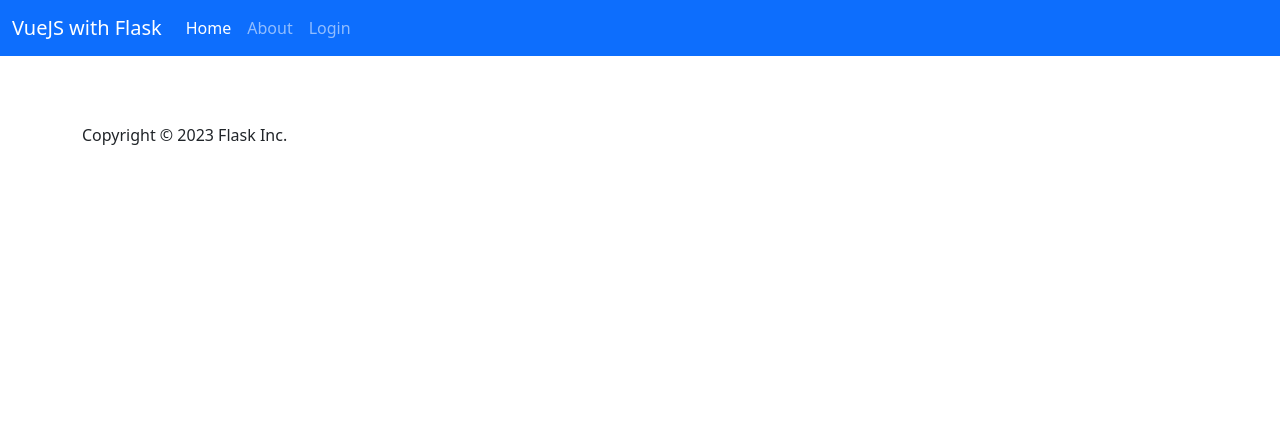
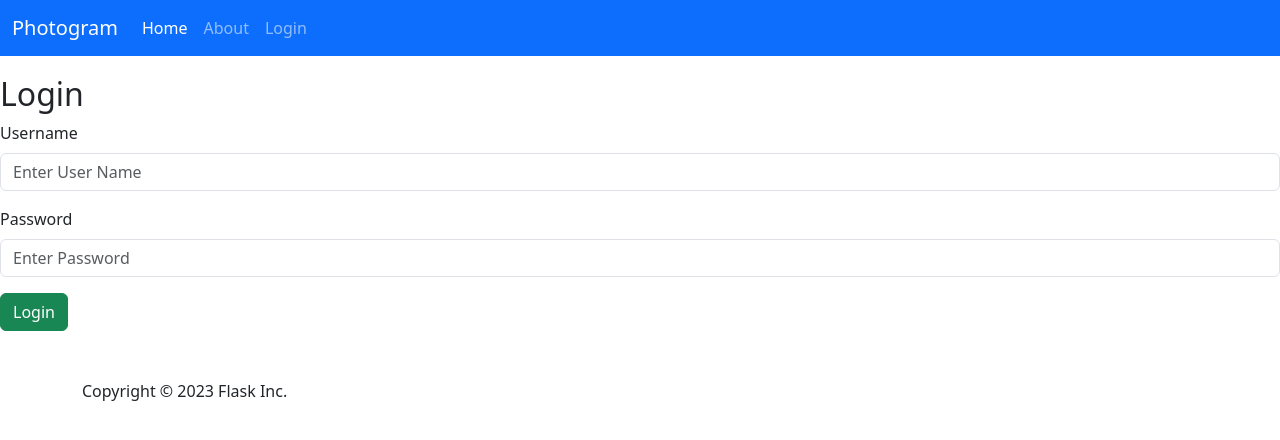
Before and after one commit to MrNeilSasa/info3180-project2, a Vue app: page /login in a window 1280 px wide. Shown: the top 440 px of the page. Built offline with nearby package versions, Linux system fonts and the light colour scheme; no server answers.

Commit message:
LoginForm and api created but not fully functional

```diff
--- a/src/components/AppHeader.vue
+++ b/src/components/AppHeader.vue
@@ -2,7 +2,7 @@
   <header>
     <nav class="navbar navbar-expand-lg navbar-dark bg-primary fixed-top">
       <div class="container-fluid">
-        <a class="navbar-brand" href="/">VueJS with Flask</a>
+        <a class="navbar-brand" href="/">Photogram</a>
         <button
           class="navbar-toggler"
           type="button"
@@ -23,7 +23,7 @@
               <RouterLink class="nav-link" to="/about">About</RouterLink>
             </li>
             <li class="nav-item">
-            <a class="nav-link" href="{{ url_for('login') }}">Login</a>
+              <RouterLink class="nav-link"  to="/login">Login</RouterLink>
             </li>
           </ul>
         </div>
--- /dev/null
+++ b/src/components/LoginForm.vue
@@ -0,0 +1,70 @@
+<script setup>
+import { ref, onMounted, toRefs } from 'vue';
+
+let csrf_token = ref("");
+let successMessage = ref("");
+let errorMessage = ref("");
+let formSubmitted = ref(false);
+
+const state = toRefs({ csrf_token, successMessage, errorMessage });
+let username = ref("");
+let password = ref("");
+
+function getCsrfToken() {
+  fetch('/api/v1/csrf-token')
+    .then((response) => response.json())
+    .then((data) => {
+      console.log(data);
+      csrf_token.value = data.csrf_token;
+    });
+}
+
+onMounted(() => {
+  getCsrfToken();
+});
+
+function loginUser() {
+  formSubmitted.value = true;
+  fetch('http://localhost:8080/api/v1/auth/login', {
+    method: 'POST',
+    headers: {
+      'Content-Type': 'application/json',
+    },
+    body: JSON.stringify({
+      username: username.value,
+      password: password.value
+    }),
+  })
+    .then((response) => response.json())
+    .then((data) => {
+      if (data.token) {
+        successMessage.value = data.message;
+        // You can store the token in localStorage or use it as needed
+        localStorage.setItem('token', data.token);
+      } else {
+        errorMessage.value = data.message;
+      }
+    });
+}
+</script>
+
+<template>
+  <form @submit.prevent="loginUser" id="loginForm" method="post">
+    <h2>Login</h2>
+
+    <div class="mb-3">
+      <label for="username" class="form-label">Username</label>
+      <input v-model="username" type="text" class="form-control" id="username" placeholder="Enter User Name">
+    </div>
+
+    <div class="mb-3">
+      <label for="password" class="form-label">Password</label>
+      <input v-model="password" type="password" class="form-control" id="password" placeholder="Enter Password">
+    </div>
+
+    <p v-if="formSubmitted && successMessage" class="alert alert-success">{{ successMessage }}</p>
+    <p v-if="formSubmitted && errorMessage" class="alert alert-danger">{{ errorMessage }}</p>
+
+    <button class="btn btn-success" type="submit">Login</button>
+  </form>
+</template>
--- a/src/router/index.js
+++ b/src/router/index.js
@@ -1,5 +1,6 @@
 import { createRouter, createWebHistory } from 'vue-router'
 import HomeView from '../views/HomeView.vue'
+import LoginForm from '../components/LoginForm.vue'
 
 const router = createRouter({
   history: createWebHistory(import.meta.env.BASE_URL),
@@ -16,12 +17,12 @@ const router = createRouter({
       // this generates a separate chunk (About.[hash].js) for this route
       // which is lazy-loaded when the route is visited.
       component: () => import('../views/AboutView.vue')
+    },
+    {
+      path: '/login',
+      name: 'login',
+      component: LoginForm
     }
-    // {
-    //   path: '/login',
-    //   name: 'login',
-    //   component: LoginView
-    // }
   ]
 })
 
--- a/vite.config.js
+++ b/vite.config.js
@@ -10,5 +10,12 @@ export default defineConfig({
     alias: {
       '@': fileURLToPath(new URL('./src', import.meta.url))
     }
+  },
+  server: {
+    proxy: {
+      '^/api*':{
+        target: 'http://127.0.0.1:8080'
+      }
+    }
   }
 })
```
Also changed, not shown: requirements.txt, 1 other file (tests, documents, lock files or other folders).
